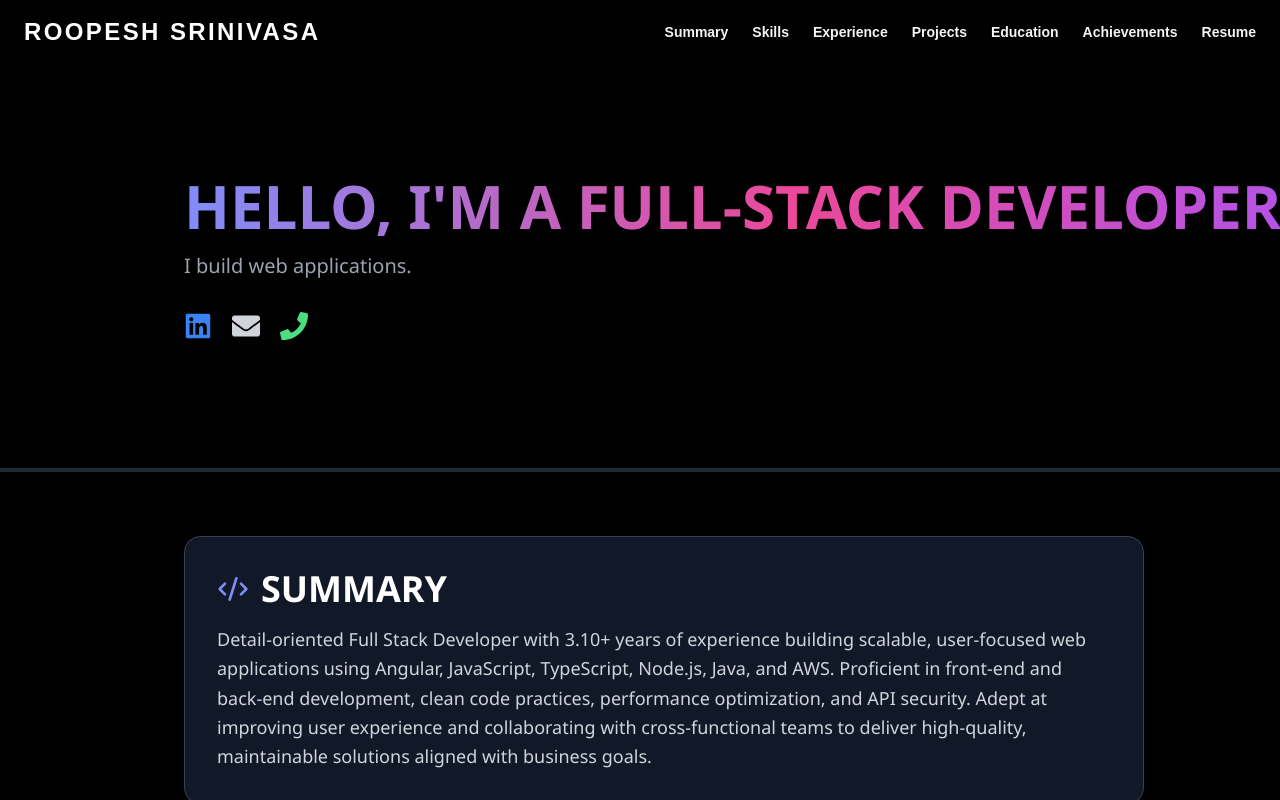
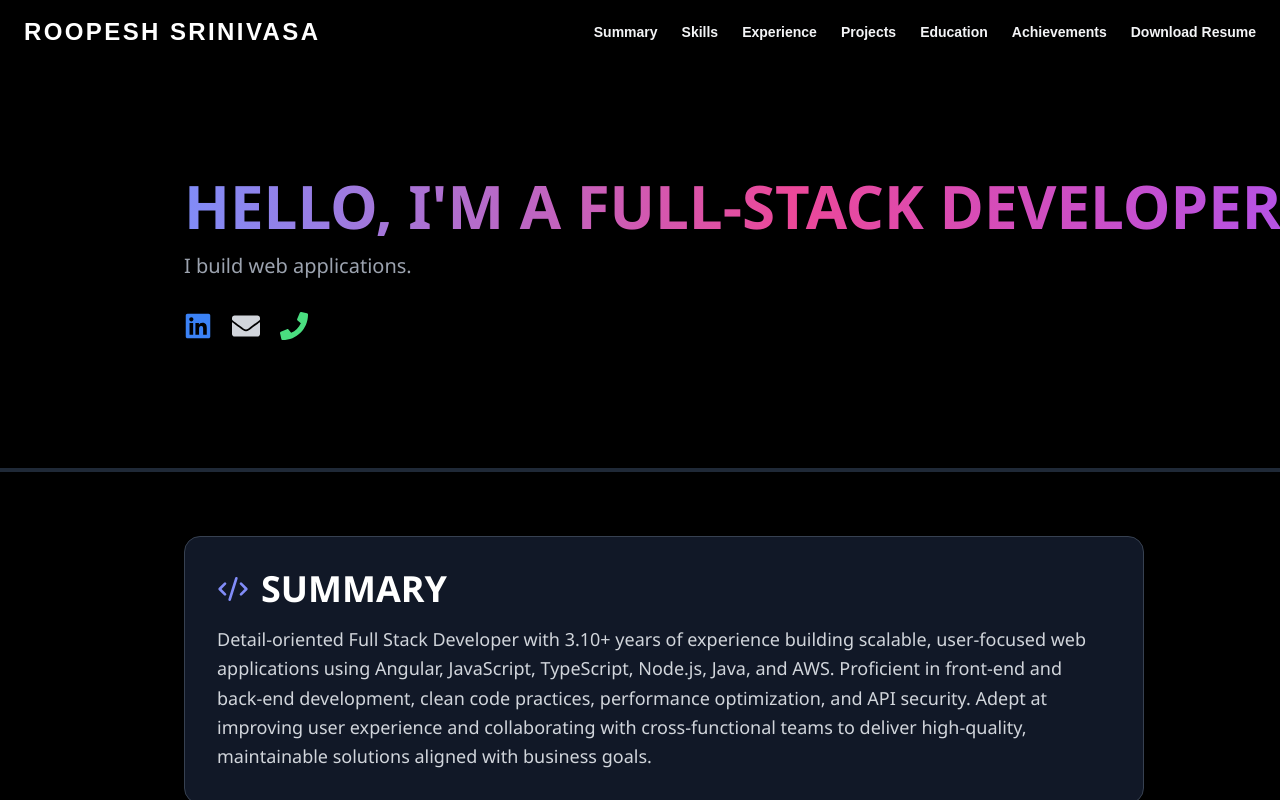
Before and after one commit to sroopesh/portfolio, a React (Create React App) app: page / in a window 1280 px wide. Built offline with nearby package versions, Linux system fonts and the light colour scheme.

Commit message:
ninth commit

```diff
--- a/src/App.js
+++ b/src/App.js
@@ -9,6 +9,7 @@ import Resume from "./components/Resume/Resume";
 import Footer from "./components/Footer/Footer";
 import Navbar from "./components/Navbar/Navbar";
 import Header from "./components/Header/Header";
+import Courses from "./components/Courses/Courses";
 
 export default function App() {
   return (
--- /dev/null
+++ b/src/components/Courses/Courses.js
@@ -0,0 +1,6 @@
+import React from "react";
+import styles from "./Courses.module.css";
+import { FaBriefcase } from "react-icons/fa";
+
+export default function Courses() {
+}
--- /dev/null
+++ b/src/components/Courses/Courses.module.css
@@ -0,0 +1,5 @@
+.experience {
+    text-align: left;
+    margin-left: 9.5rem;
+    scroll-margin-top: 70px;
+}
--- a/src/components/Footer/Footer.js
+++ b/src/components/Footer/Footer.js
@@ -1,7 +1,7 @@
 
 export default function Footer() {
   return (
-    <footer className="container text-center p-4 bg-white shadow-inner mt-8 scroll-mt-32">
+    <footer className="container text-center p-4 bg-black text-white shadow-inner mt-8 scroll-mt-32">
       <p>© {new Date().getFullYear()} Roopesh Srinivasa. All rights reserved.</p>
     </footer>
   );
--- a/src/components/Navbar/Navbar.js
+++ b/src/components/Navbar/Navbar.js
@@ -10,7 +10,7 @@ const menuItems = [
   { id: "projects", label: "Projects" },
   { id: "education", label: "Education" },
   { id: "achievements", label: "Achievements" },
-  { id: "resume", label: "Resume" },
+  { id: "resume", label: "Download Resume" },
 ];
 
 const Navbar = () => {
```
